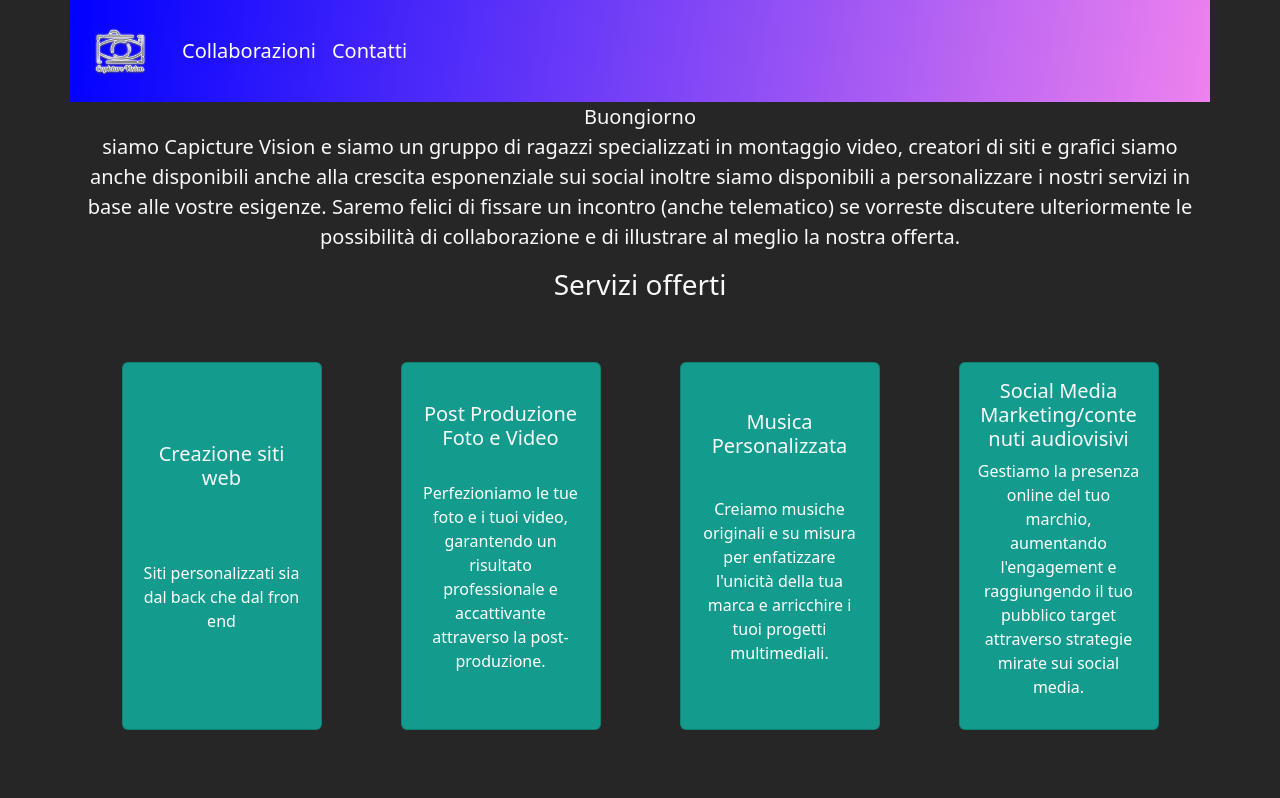
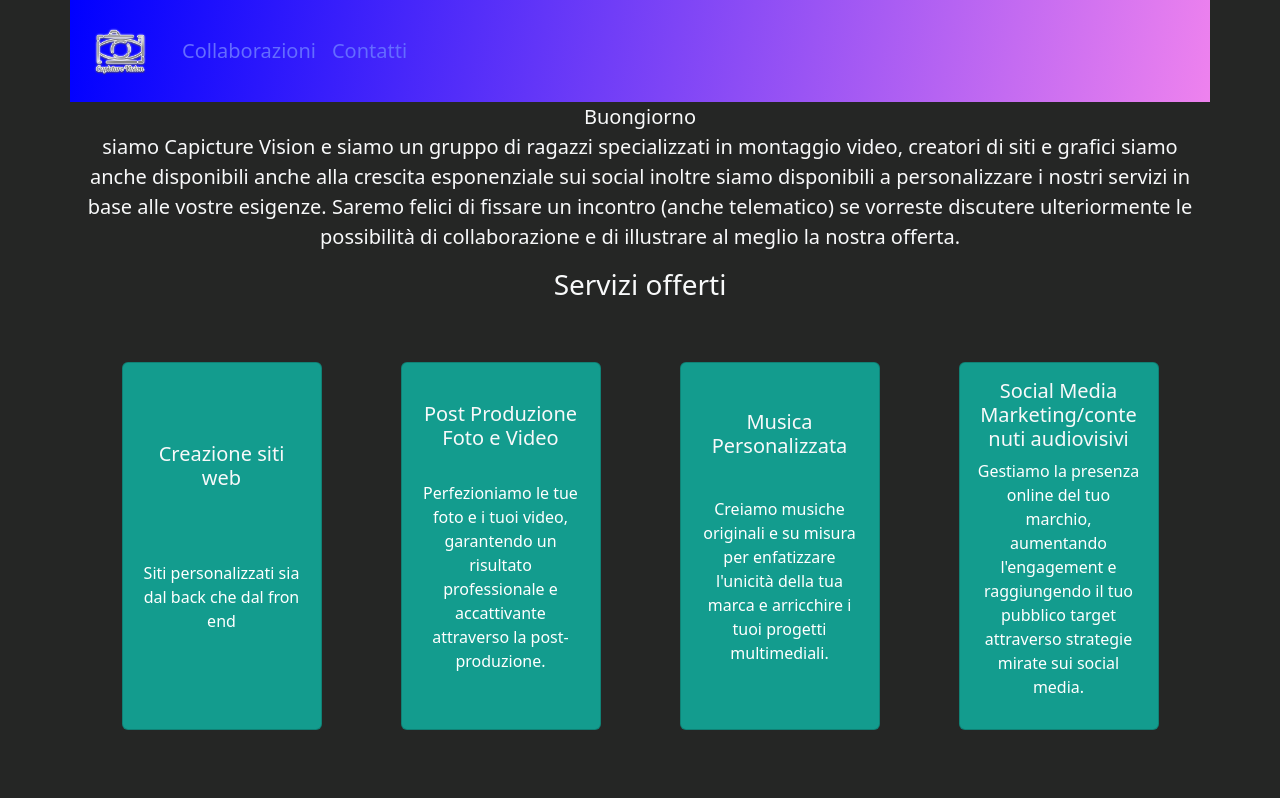
Before and after one commit to Domenicoschipelliti/Capicture, a React (Vite) app: page / in a window 1280 px wide. Shown: the top 798 px of the page. Built offline with nearby package versions, Linux system fonts and the light colour scheme.

Commit message:
React Links

```diff
--- a/src/Componets/MyNavbar.jsx
+++ b/src/Componets/MyNavbar.jsx
@@ -1,6 +1,7 @@
 import { useEffect, useState } from "react";
 import { Container, Nav, Navbar } from "react-bootstrap";
 import logo from "/assets/Logo - Transparent.png";
+import { Link } from "react-router-dom";
 
 const MyNavbar = () => {
   const [selectedItem, setSelectedItem] = useState(() => {
@@ -17,29 +18,30 @@
   return (
     <Navbar collapseOnSelect expand="lg" className="sfondo section">
       <Container className="con">
-        <Navbar.Brand href="/">
-          <img src={logo} alt="logo" className="grandezza foto" />
+        <Navbar.Brand>
+          <Link to="/">
+            {" "}
+            <img src={logo} alt="logo" className="grandezza foto" />
+          </Link>
         </Navbar.Brand>
         <Navbar.Toggle aria-controls="responsive-navbar-nav" />
         <Navbar.Collapse id="responsive-navbar-nav">
           <Nav className="me-auto">
             <Nav.Link
-              href="/collaborazioni"
               className={`item ${
                 selectedItem === 4 ? "selected sezione" : "text-color sezione"
               }`}
               onClick={() => handleItemClick(4)}
             >
-              Collaborazioni
+              <Link to="/collaborazioni">Collaborazioni</Link>
             </Nav.Link>
             <Nav.Link
-              href="/contatti"
               className={`item ${
                 selectedItem === 5 ? "selected sezione" : "text-color sezione"
               }`}
               onClick={() => handleItemClick(5)}
             >
-              Contatti
+              <Link to="/contatti">Contatti</Link>
             </Nav.Link>
           </Nav>
         </Navbar.Collapse>
```
